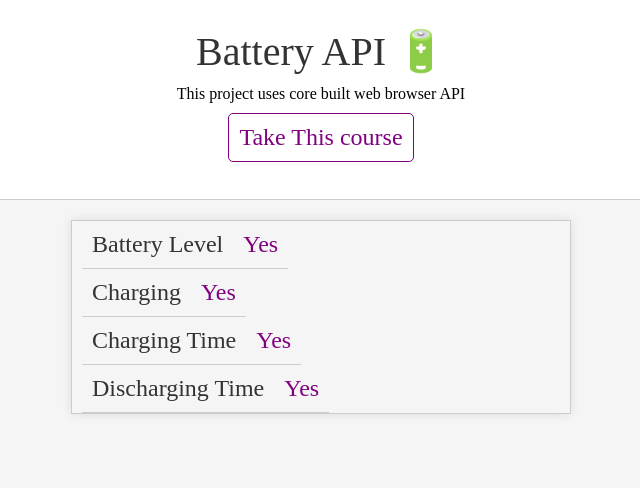
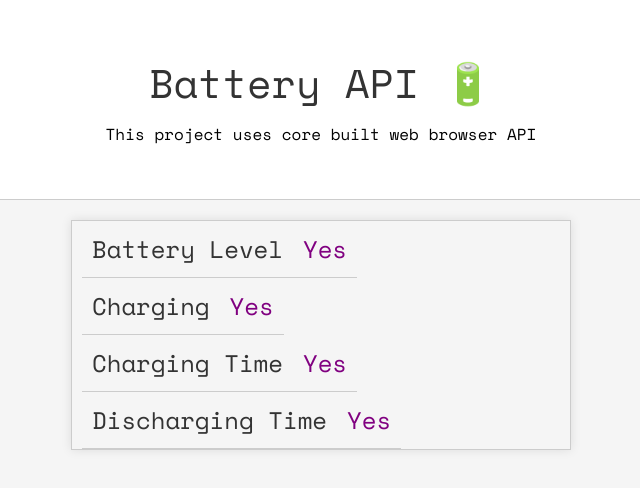
Before and after one commit to uamadasun/BatteryStatusChecker, a plain HTML site: page index.html in a window 1280 px wide. Shown: the whole page, without its empty margins (319-959 px from the left). Drawn offline with nearby package versions, Linux system fonts and the light colour scheme.

Commit message:
cosmetic changes

```diff
--- a/index.html
+++ b/index.html
@@ -5,13 +5,15 @@
     <meta http-equiv="X-UA-Compatible" content="IE=edge" />
     <meta name="viewport" content="width=device-width, initial-scale=1.0" />
     <link rel="stylesheet" href="./main.css" />
+    <link href="https://fonts.googleapis.com/css2?family=Space+Mono&display=swap" rel="stylesheet">
+
+
     <title>Battery API</title>
   </head>
   <body>
     <header>
       <h1>Battery API 🔋</h1>
       <p>This project uses core built web browser API</p>
-      <a href="">Take This course</a>
     </header>
 
     <div class="battery-container">
--- a/main.css
+++ b/main.css
@@ -2,6 +2,7 @@
   margin: 0;
   padding: 0;
   box-sizing: border-box;
+  font-family: "Space Mono";
 }
 body {
   background-color: #f5f5f5;
```
